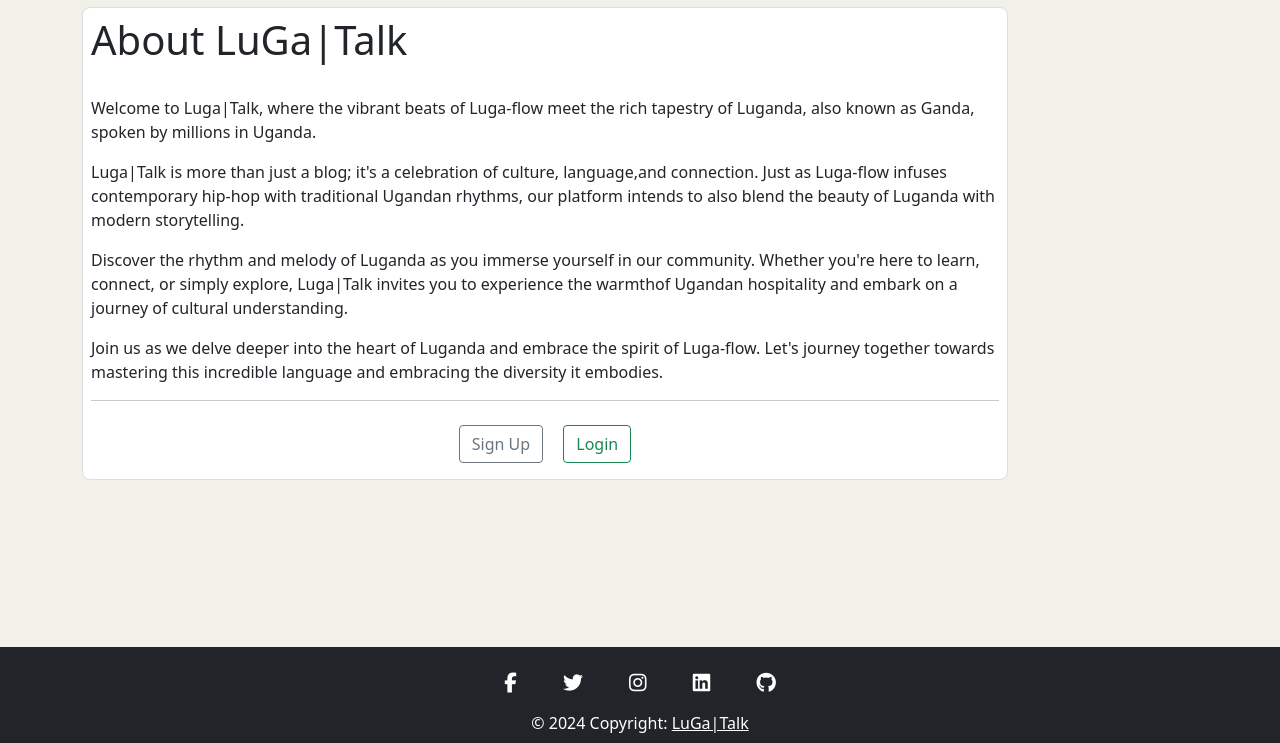
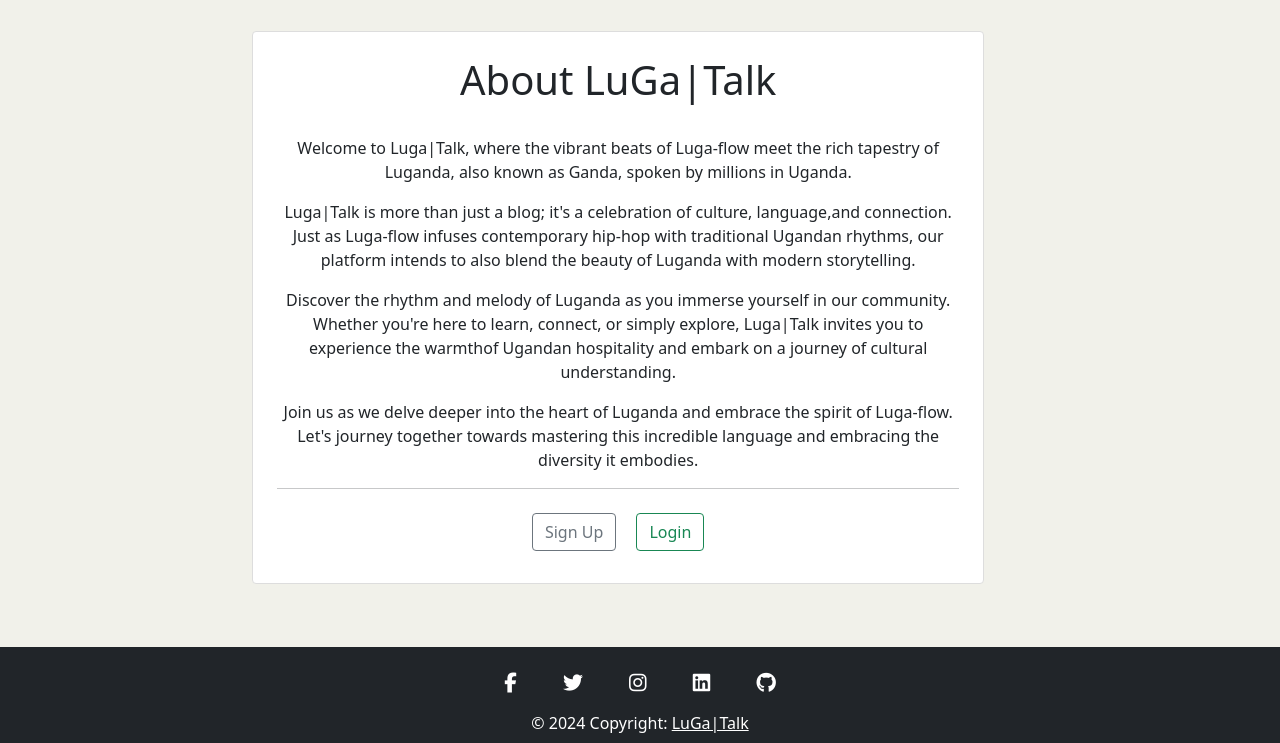
Before and after one commit to Edgarkimbugwe/luga-talk, a Django app: page /about/ in a window 1280 px wide. Shown: the part 57-800 px from the top of the page. Run offline with Django 4.2, Linux system fonts and the light colour scheme; some libraries are stand-ins or nearby versions.

Commit message:
Update about page layout and content alignment

```diff
--- a/luga/templates/luga/about.html
+++ b/luga/templates/luga/about.html
@@ -9,8 +9,9 @@
 {% block content %}
 <!-- Add empty lines to move the container below -->
 
-<div class="content-section">
-    <h1>About LuGa|Talk</h1>
+<div class="container mt-4 d-flex justify-content-center align-items-center">
+    <div class="content-section col-md-10 p-4 rounded text-center ms-auto" id="about-box">
+        <h1 class="text-center">About LuGa|Talk</h1>
         <br>
         <p>
             Welcome to Luga|Talk, where the vibrant beats of Luga-flow meet the
@@ -45,4 +46,5 @@
             {% endif %}
         </div>
     </div>
+</div>
 {% endblock %}
```
Lines whose indentation alone changed are shown as unchanged.
